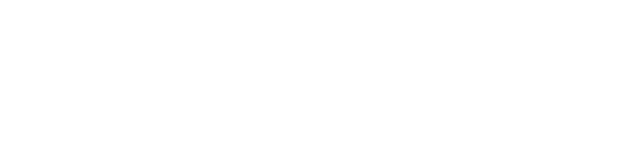
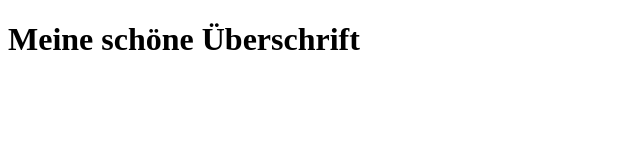
Before and after one commit to IU-Webprogrammierung/webprogrammierung-aline-franoschek, a plain HTML site: page index.html in a window 1280 px wide. Shown: the whole page, without its empty margins (0-640 px from the left). Drawn offline with Linux system fonts and the light colour scheme.

Commit message:
add heading

```diff
--- a/index.html
+++ b/index.html
@@ -7,6 +7,6 @@
     <title>meine webseite</title>
 </head>
 <body>
-
+   <h1>Meine schöne Überschrift</h1>
 </body>
 </html>
```
